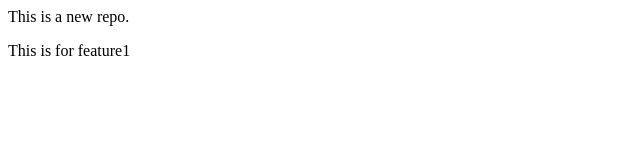
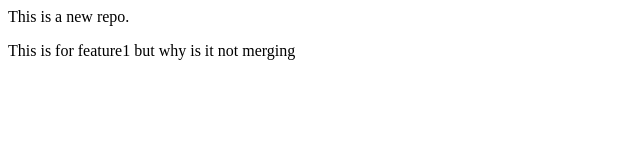
Before and after one commit to Sanjiv-Tamang/Local-Repo, a plain HTML site: page index.html in a window 1280 px wide. Shown: the whole page, without its empty margins (0-640 px from the left). Drawn offline with Linux system fonts and the light colour scheme.

Commit message:
This is to verify error

```diff
--- a/index.html
+++ b/index.html
@@ -1,2 +1,2 @@
 <p>This is a new repo.</p>
-<p>This is for feature1</p>
+<p>This is for feature1 but why is it not merging</p>
```
